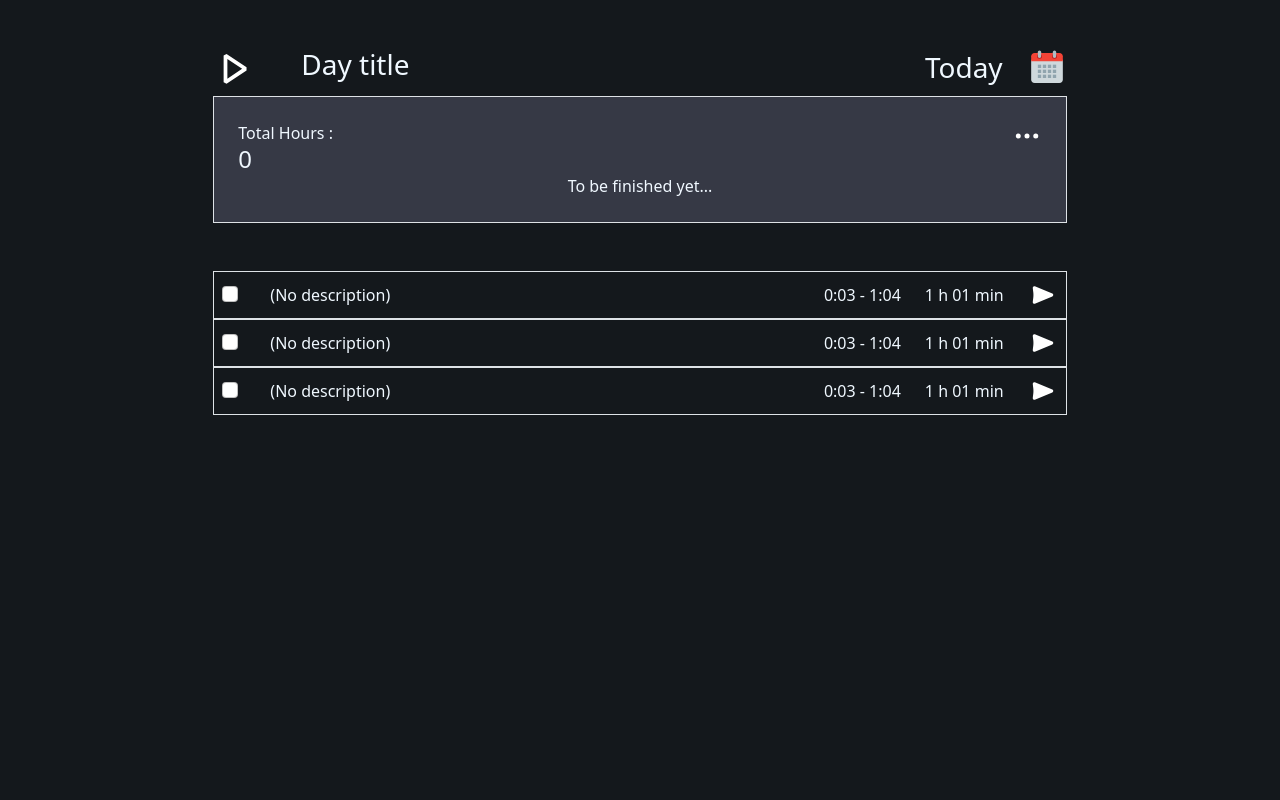
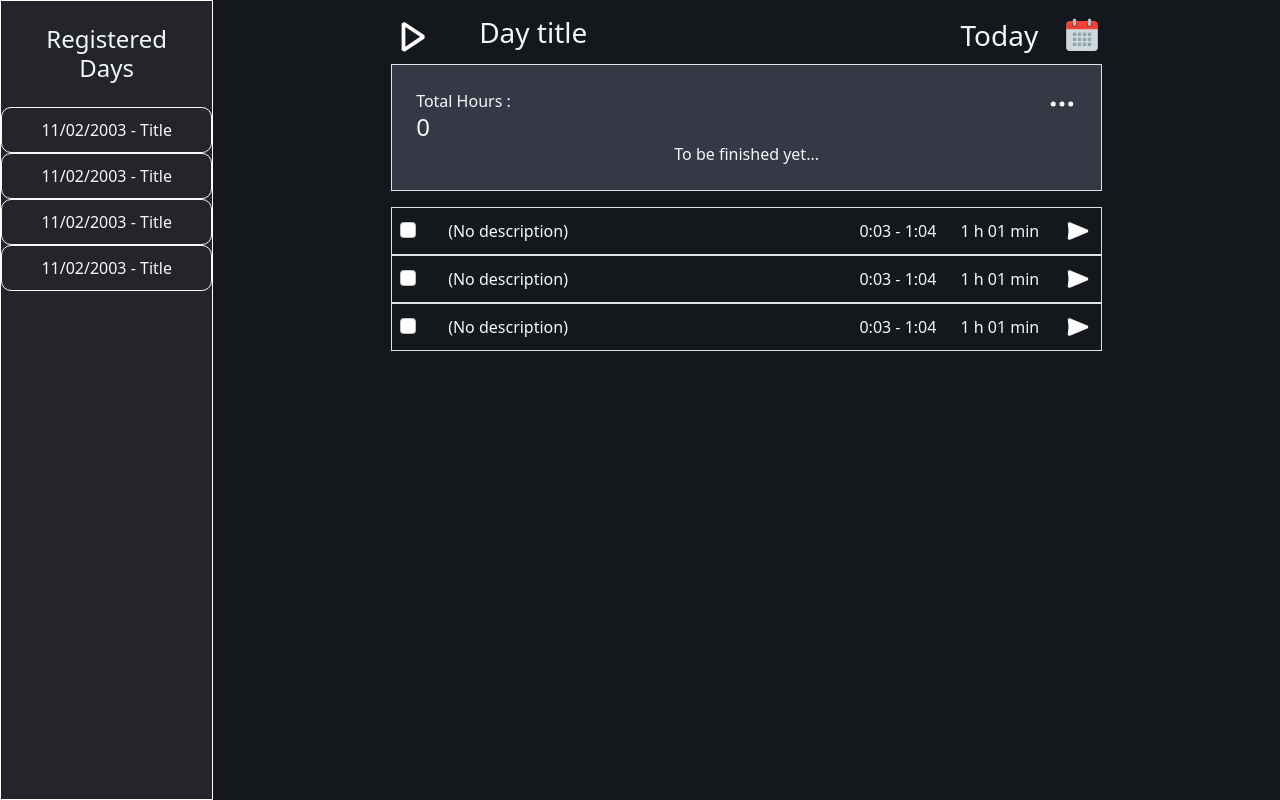
Before and after one commit to vkskayo/time-tracker-client, a React (Vite) app: page / in a window 1280 px wide. Built offline with nearby package versions, Linux system fonts and the light colour scheme.

Commit message:
adding bar navigation

```diff
--- a/src/App.css
+++ b/src/App.css
@@ -19,6 +19,25 @@ h5,
 p {
   color: aliceblue;
   margin: 0;
+}
+
+.day-bar {
+  width: 400px;
+  height: 100vh;
+  background-color: rgb(36, 36, 42);
+  /*   overflow-y: scroll; */
+  overflow-x: hidden;
+  border: solid 1px white;
+}
+
+.day-bar-item {
+  border: solid 1px;
+  padding: 10px;
+  border-radius: 10px;
+}
+
+.day-bar-item:hover {
+  background-color: gray;
 }
 
 /* #root {
--- a/src/App.jsx
+++ b/src/App.jsx
@@ -1,14 +1,26 @@
 import { useState } from "react";
 import DayNavigator from "./components/DayNavigator";
 import TaskTable from "./components/TasksTable";
+import DayBarItem from "./components/DayBarItem";
 import "./App.css";
 
 function App() {
+  const [today, setToday] = useState("");
   return (
     <div className="App">
-      <div className="">
-        <DayNavigator />
-        <TaskTable />
+      <div className="d-flex">
+        <div className="day-bar text-light">
+          <h4 className="p-4">Registered Days</h4>
+          <DayBarItem />
+          <DayBarItem />
+          <DayBarItem />
+          <DayBarItem />
+        </div>
+
+        <div className="d-flex flex-column col-10 mx-auto">
+          <DayNavigator today={today} />
+          <TaskTable today={today} />
+        </div>
       </div>
     </div>
   );
--- /dev/null
+++ b/src/components/DayBarItem.jsx
@@ -0,0 +1,11 @@
+import { useState } from "react";
+
+function DayBarItem() {
+  return (
+    <div className="col-12 text-center text-light day-bar-item">
+      11/02/2003 - Title
+    </div>
+  );
+}
+
+export default DayBarItem;
--- a/src/components/DayNavigator.jsx
+++ b/src/components/DayNavigator.jsx
@@ -6,7 +6,7 @@ import { FcCalendar } from "react-icons/fc";
 import { FiMoreHorizontal } from "react-icons/fi";
 import React from "react";
 
-function DayNavigator() {
+function DayNavigator({ today }) {
   const [currentDate, setCurrentDate] = useState(new Date().toLocaleString());
 
   /*   useEffect(() => {
@@ -16,8 +16,7 @@ function DayNavigator() {
   }, []); */
 
   return (
-    <div className="App">
-      <div className="d-flex flex-column my-5 justify-content-center align-items-center gap-2">
+    <div className="d-flex flex-column my-3 justify-content-center align-items-center gap-2">
       <div className="d-flex justify-content-between col-12 col-md-8">
         <div className="d-flex gap-5">
           <VscDebugStart color="white" size={40} />
@@ -41,7 +40,6 @@ function DayNavigator() {
         <p>To be finished yet...</p>
       </div>
     </div>
-    </div>
   );
 }
 
--- a/src/components/Task.jsx
+++ b/src/components/Task.jsx
@@ -2,8 +2,11 @@ import { useState } from "react";
 import { GiPlayButton } from "react-icons/gi";
 import { BsStopFill } from "react-icons/bs";
 
-function Task() {
+function Task({ id }) {
   const [started, setStarted] = useState(false);
+  const pointing = {
+    cursor: "pointer",
+  };
 
   function handleStartTask() {
     setStarted(true);
@@ -50,9 +53,19 @@ function Task() {
         <p>0:03 - 1:04</p>
         <p>1 h 01 min</p>
         {!started ? (
-          <GiPlayButton onClick={handleStartTask} color="white" size={30} />
+          <GiPlayButton
+            style={pointing}
+            onClick={handleStartTask}
+            color="white"
+            size={30}
+          />
         ) : (
-          <BsStopFill onClick={handleStopTask} color="red" size={30} />
+          <BsStopFill
+            style={pointing}
+            onClick={handleStopTask}
+            color="red"
+            size={30}
+          />
         )}
       </div>
     </div>
--- a/src/components/TasksTable.jsx
+++ b/src/components/TasksTable.jsx
@@ -1,14 +1,20 @@
 import { useState } from "react";
 import Task from "./Task";
 
-function TaskTable() {
+function TaskTable({ today }) {
+  // achar array de tasks associadas ao day -> TaskArray
+
   return (
-    <div className="App">
-      <div className="d-flex flex-column align-items-center col-12 col-md-8 mx-auto">
-        <Task />
-        <Task />
-        <Task />
-      </div>
+    <div className="d-flex flex-column align-items-center col-12 col-md-8 mx-auto">
+      <Task />
+      <Task />
+      <Task />
+
+      {/*
+          TaskArray.map((task)=>{
+            return <Task id={task.id} />
+          })
+        */}
     </div>
   );
 }
```
Lines whose indentation alone changed are shown as unchanged.
